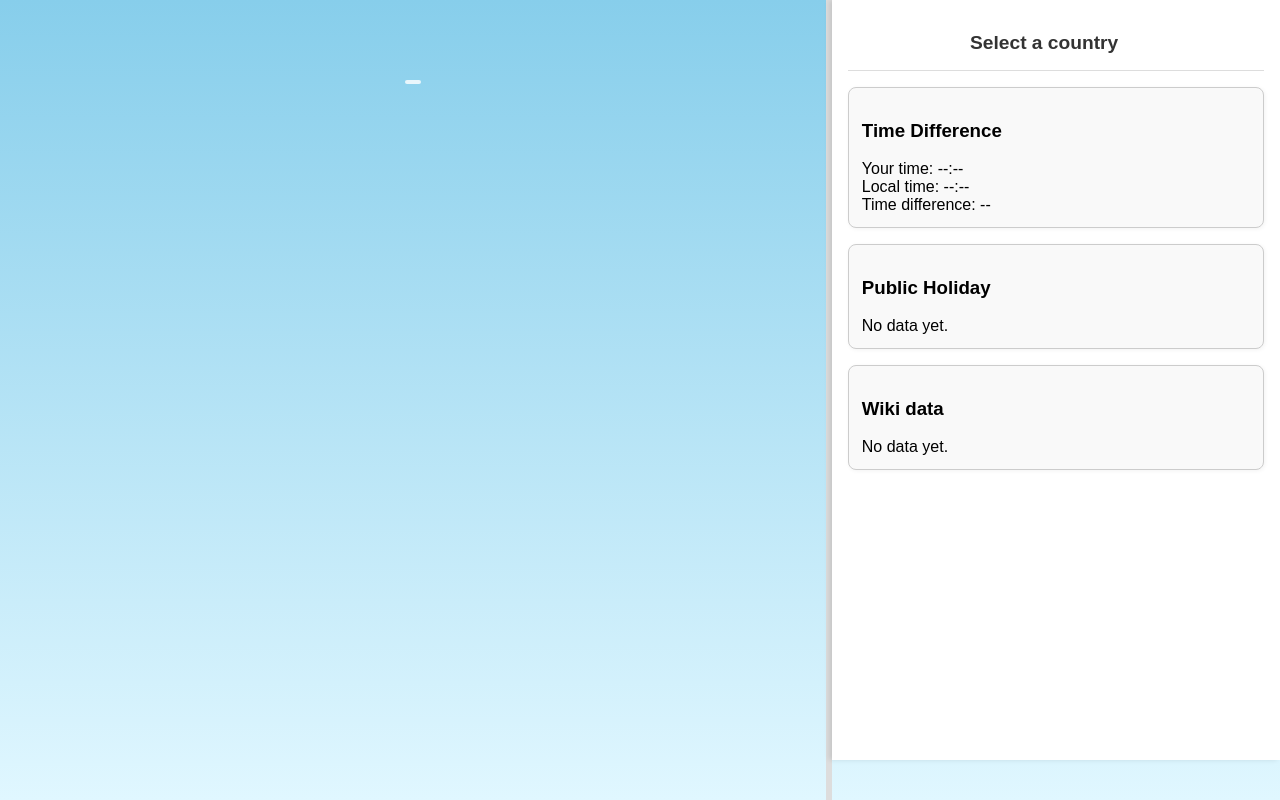
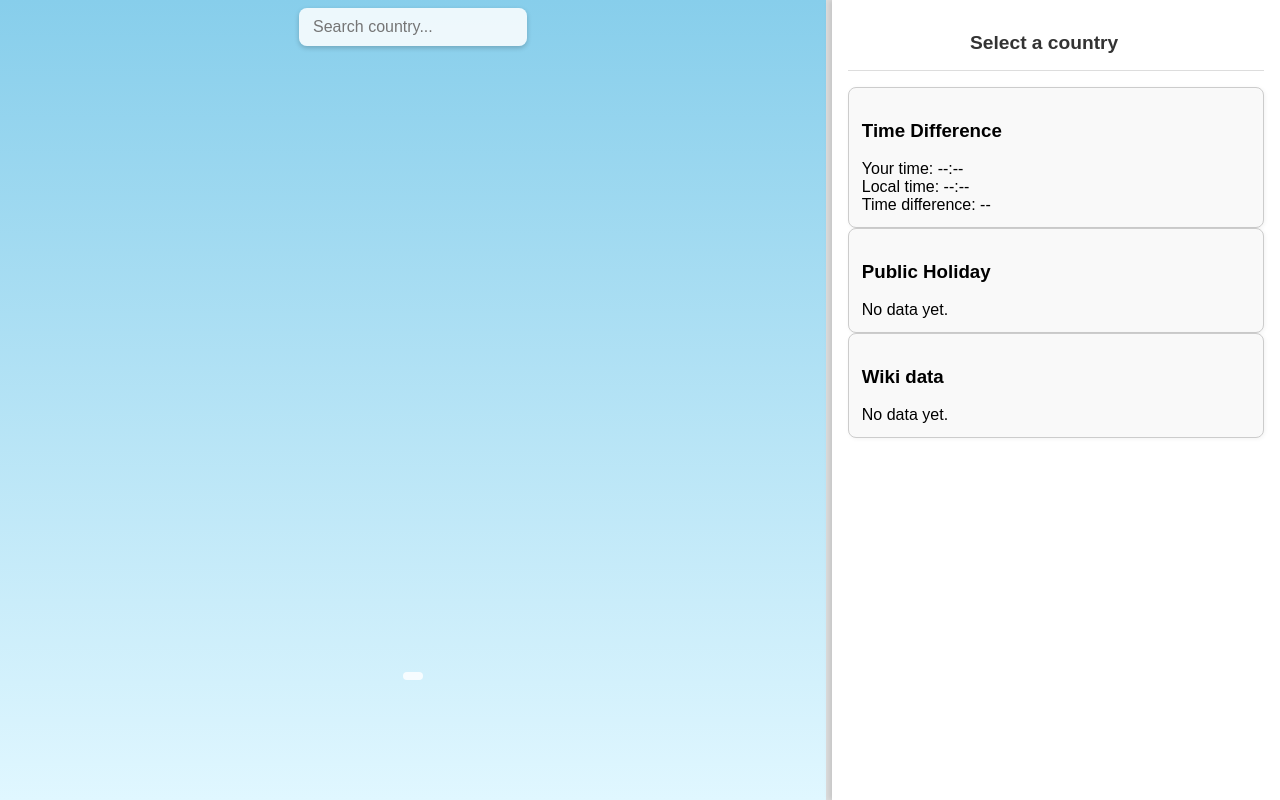
Before and after one commit to mambo-san/narco_neko_playground, a Flask app: page /world_dashboard/ in a window 1280 px wide. Run offline with Flask 3, Linux system fonts and the light colour scheme.

Commit message:
WD: Added country search feature.

```diff
--- a/world_dashboard/static/scripts.js
+++ b/world_dashboard/static/scripts.js
@@ -84,12 +84,168 @@
     marker.attr("cx", x).attr("cy", y);
   }
 
+}
 
 
+function jumpToCountry(country) {
+  const [lon, lat] = d3.geoCentroid(country);
 
+  // Set target rotation
+  targetRotation[0] = -lon;
+  targetRotation[1] = -lat;
 
+  // Also manually update internal state
+  selectedCountryId = country.id;
+  selectedClickLonLat = [lon, lat];
+  markerLonLat = [lon, lat];
+  countrySelected = true;
+  autoRotate = false;
+
+  // Deselect others, highlight this one
+  d3.selectAll(".country").classed("selected-country", false);
+  d3.selectAll(".country")
+    .filter(d => d.id === country.id)
+    .classed("selected-country", true);
+
+  // Show marker
+  svg.select("#click-marker").style("display", "block");
+
+  // Trigger refresh as needed
+  refreshCountryInfo(country.id, lat, lon);
 }
 
+function refreshCountryInfo(countryId, lat, lon) {
+  document.getElementById("flag-img").classList.remove("show");
+  document.getElementById("country-label").opacity = 0;
+  document.getElementById("wiki-content").textContent = "Loading...";
+  document.getElementById("holiday-content").textContent = "Loading...";
+  document.getElementById("user-time").textContent = "--:--";
+  document.getElementById("local-time").textContent = "Loading...";
+  document.getElementById("time-diff").textContent = "";
+
+  fetch("/world_dashboard/country/info", {
+    method: "POST",
+    headers: { "Content-Type": "application/json" },
+    body: JSON.stringify({ country: countryId })
+  })
+    .then(res => res.json())
+    .then(countryInfo => {
+      if (countryInfo?.alpha2) {
+        const flagImg = document.getElementById("flag-img");
+        const flagBlock = document.getElementById("flag-block");
+        flagBlock.classList.remove("show");
+
+        flagImg.onload = () => {
+          flagImg.classList.add("show");
+          flagBlock.classList.add("show");
+        };
+
+        flagImg.src = `https://flagcdn.com/w80/${countryInfo.alpha2.toLowerCase()}.png`;
+        flagImg.alt = `${countryInfo.name} flag`;
+        document.getElementById("country-label").textContent = countryInfo.name;
+      }
+    });
+
+  fetch("/world_dashboard/country/time", {
+    method: "POST",
+    headers: { "Content-Type": "application/json" },
+    body: JSON.stringify({ lat, lon })
+  })
+    .then(res => res.json())
+    .then(data => {
+      const now = new Date();
+      const userTime = now.getHours() + ":" + now.getMinutes().toString().padStart(2, '0');
+      const localTime = data.local_time || "--:--";
+      const userOffset = -now.getTimezoneOffset() / 60;
+      const localOffset = data.offset_hours;
+      let diff = userOffset - localOffset;
+      let absDiff = Math.abs(diff);
+      let diffHours = Math.floor(absDiff);
+      let diffMinutes = Math.round((absDiff - diffHours) * 60);
+      if (diffMinutes === 60) { diffMinutes = 0; diffHours += 1; }
+
+      let relation = "Same time zone";
+      if (diff !== 0) {
+        const direction = diff > 0 ? "ahead" : "behind";
+        const hourPart = diffHours ? `${diffHours} hour${diffHours !== 1 ? "s" : ""}` : "";
+        const minutePart = diffMinutes ? `${diffMinutes} minute${diffMinutes !== 1 ? "s" : ""}` : "";
+        const joiner = hourPart && minutePart ? " and " : "";
+        relation = `You are ${direction} by ${hourPart}${joiner}${minutePart}`;
+      }
+
+      const userTimeZone = Intl.DateTimeFormat().resolvedOptions().timeZone;
+      const localTimeZone = data.timezone || "Unknown";
+      document.getElementById("user-time").textContent = `Your time: ${userTime} (${userTimeZone})`;
+      document.getElementById("local-time").textContent = `Local time: ${localTime} (${localTimeZone})`;
+      document.getElementById("time-diff").textContent = relation;
+    });
+
+  fetch("/world_dashboard/country/holidays", {
+    method: "POST",
+    headers: { "Content-Type": "application/json" },
+    body: JSON.stringify({ country: countryId })
+  })
+    .then(res => res.json())
+    .then(holidays => {
+      const container = document.getElementById("holiday-content");
+      container.innerHTML = "";
+      const todayStr = new Date().toISOString().split("T")[0];
+      let todayInserted = false;
+
+      holidays.forEach(h => {
+        if (!todayInserted && todayStr < h.date) {
+          const todayDiv = document.createElement("div");
+          todayDiv.textContent = ` ${todayStr}     ── Today ──`;
+          todayDiv.style.color = "#666";
+          todayDiv.style.fontStyle = "italic";
+          container.appendChild(todayDiv);
+          todayInserted = true;
+        }
+
+        const div = document.createElement("div");
+        div.textContent = `${h.date}: ${h.name}`;
+        if (h.date === todayStr) {
+          div.style.color = "#e63946";
+          div.style.fontWeight = "bold";
+          div.textContent += " ← Today";
+          todayInserted = true;
+        }
+
+        container.appendChild(div);
+      });
+
+      if (!holidays.length) {
+        container.textContent = "No holiday data found.";
+      }
+    });
+
+  fetch("/world_dashboard/country/wiki", {
+    method: "POST",
+    headers: { "Content-Type": "application/json" },
+    body: JSON.stringify({ country: countryId })
+  })
+    .then(res => res.json())
+    .then(data => {
+      const container = document.getElementById("wiki-content");
+      container.innerHTML = "";
+
+      if (data.error) {
+        container.textContent = "No Wikipedia data found.";
+        return;
+      }
+
+      const text = document.createElement("p");
+      text.textContent = data.extract;
+
+      const link = document.createElement("a");
+      link.href = data.url;
+      link.textContent = "Read more on Wikipedia";
+      link.target = "_blank";
+
+      container.appendChild(text);
+      container.appendChild(link);
+    });
+}
 
 const renderGlobe = () => {
   const container = document.getElementById("globe");
@@ -430,39 +586,100 @@
   });
 });
 
-if (window.innerWidth <= 768) {
-  const infoSection = document.getElementById('info-section');
-  const mapContainer = document.getElementById('map-container');
+const searchInput = document.getElementById("country-search");
+const suggestionsBox = document.getElementById("search-suggestions");
+let selectedIndex = -1;
+let matches = [];
 
-  let lastScrollTop = 0;
-  let expanded = false;
+searchInput.addEventListener("input", () => {
+  const query = searchInput.value.toLowerCase().trim();
+  suggestionsBox.innerHTML = "";
+  selectedIndex = -1;
 
-  infoSection.addEventListener('scroll', () => {
-    const scrollTop = infoSection.scrollTop;
-    const countryNameEl = document.getElementById("country-name");
-    if (!expanded && scrollTop > lastScrollTop + 10) {
-      // (thumb swipes up) → EXPAND info
-      infoSection.style.height = '100vh';
-      mapContainer.style.height = '0vh'; // hide map when fully expanded
+  if (query.length < 1) return;
 
-      expanded = true;
-      //Make the country name (on the globe) disappear for mobile users
-      countryNameEl.style.opacity = "0";
-      countryNameEl.style.pointerEvents = "none";
+  matches = countries.filter(c => c.properties.name.toLowerCase().includes(query));
 
-    } else if (expanded && scrollTop === 0) {
-      // (thumb swipes down) COLLAPSE info
-      infoSection.style.height = '20vh';
-      mapContainer.style.height = '80vh';
-      expanded = false;
-      //Make the country name (on the globe) appear for mobile users
-      countryNameEl.style.opacity = "1";
-      countryNameEl.style.pointerEvents = "auto";
+  matches.forEach((country, i) => {
+    const div = document.createElement("div");
+    div.textContent = country.properties.name;
+
+    div.onclick = () => {
+      searchInput.value = country.properties.name;
+      jumpToCountry(country);
+      suggestionsBox.innerHTML = "";
+      selectedIndex = -1;
+    };
+
+    div.addEventListener("mouseover", () => {
+      selectedIndex = i;
+      updateSuggestionHighlight(suggestionsBox.querySelectorAll("div"));
+    });
+
+    suggestionsBox.appendChild(div);
+  });
+});
+
+searchInput.addEventListener("keydown", (e) => {
+  const items = suggestionsBox.querySelectorAll("div");
+  if (!items.length) return;
+
+  if (e.key === "ArrowDown") {
+    e.preventDefault();
+    selectedIndex = (selectedIndex + 1) % items.length;
+    updateSuggestionHighlight(items);
+  }
+
+  if (e.key === "ArrowUp") {
+    e.preventDefault();
+    selectedIndex = (selectedIndex - 1 + items.length) % items.length;
+    updateSuggestionHighlight(items);
+  }
+
+  if (e.key === "Enter") {
+    e.preventDefault();
+    if (items.length === 1) {
+      searchInput.value = matches[0].properties.name;
+      jumpToCountry(matches[0]);
+    } else if (selectedIndex >= 0 && selectedIndex < matches.length) {
+      searchInput.value = matches[selectedIndex].properties.name;
+      jumpToCountry(matches[selectedIndex]);
     }
+    suggestionsBox.innerHTML = "";
+    selectedIndex = -1;
+    searchInput.blur();
+  }
 
-    lastScrollTop = scrollTop;
+  if (e.key === "Escape") {
+    suggestionsBox.innerHTML = "";
+    selectedIndex = -1;
+  }
+});
+
+function updateSuggestionHighlight(items) {
+  items.forEach((item, i) => {
+    item.classList.toggle("selected", i === selectedIndex);
   });
 }
+
+
+document.addEventListener("keydown", (e) => {
+  // Only trigger if ESC is pressed and the search box is NOT focused
+  if (e.key === "Escape" && document.activeElement.id !== "country-search") {
+    // Clear selection
+    countrySelected = false;
+    selectedCountryId = null;
+    selectedClickLonLat = null;
+    markerLonLat = null;
+    autoRotate = true;
+
+    // Remove marker and highlight
+    svg.select("#click-marker").style("display", "none");
+    d3.selectAll(".country").classed("selected-country", false);
+  }
+});
+
+
 
 function interpolateColor(hex1, hex2, t) {
   const c1 = parseInt(hex1.slice(1), 16);
@@ -520,4 +737,81 @@
 
 });
 
+//Some mobile specific stuff
+if (window.innerWidth <= 768) {
+  const infoSection = document.getElementById("info-section");
+  const mapContainer = document.getElementById("map-container");
+  const countryNameEl = document.getElementById("country-name");
+
+  let currentInfoHeight = 20; // in vh
+  let isLockedExpanded = false;
+  let startY = null;
+
+  function setHeights(vh) {
+    currentInfoHeight = Math.min(Math.max(vh, 20), 100);
+    infoSection.style.height = `${currentInfoHeight}vh`;
+    mapContainer.style.height = `${100 - currentInfoHeight}vh`;
+
+    if (currentInfoHeight >= 95) {
+      countryNameEl.style.opacity = "0";
+      countryNameEl.style.pointerEvents = "none";
+      infoSection.classList.add("expanded");
+    } else {
+      countryNameEl.style.opacity = "1";
+      countryNameEl.style.pointerEvents = "auto";
+      infoSection.classList.remove("expanded");
+    }
+  }
+
+  let isDraggingPanel = false;
+
+  infoSection.addEventListener("touchstart", (e) => {
+    startY = e.touches[0].clientY;
+    isDraggingPanel = infoSection.scrollTop === 0 || !isLockedExpanded;
+  });
+
+  infoSection.addEventListener("touchmove", (e) => {
+    if (!isDraggingPanel || startY === null) return;
+
+    const deltaY = startY - e.touches[0].clientY;
+    const deltaVH = deltaY / window.innerHeight * 100;
+    const newHeight = currentInfoHeight + deltaVH;
+
+    setHeights(newHeight);
+    startY = e.touches[0].clientY;
+
+    // Auto-expand when past 30%
+    if (!isLockedExpanded && newHeight > 30) {
+      setHeights(100);
+      isLockedExpanded = true;
+    }
+
+    // Auto-collapse when dragging down from top
+    if (isLockedExpanded && newHeight < 90 && infoSection.scrollTop === 0 && deltaY < 0) {
+      setHeights(20);
+      isLockedExpanded = false;
+    }
+  });
+
+  infoSection.addEventListener("touchend", () => {
+    startY = null;
+    isDraggingPanel = false;
+  });
+
+  // Allow reverse collapse only when scrolled to the top
+  infoSection.addEventListener("scroll", () => {
+    if (
+      isLockedExpanded &&
+      infoSection.scrollTop === 0 &&
+      startY === null // no active touch
+    ) {
+      isLockedExpanded = false;
+      setHeights(20);
+    }
+  });
+
+  // Set initial layout
+  setHeights(20);
+}
+
 animate();
--- a/world_dashboard/static/style.css
+++ b/world_dashboard/static/style.css
@@ -43,7 +43,7 @@
   display: flex;
   flex-direction: row;
   height: 100vh;
-  overflow: hidden;
+
 }
 
 #resizer {
@@ -60,30 +60,31 @@
   text-align: left;
 }
 
+#map-column {
+  flex-grow: 1;
+  display: flex;
+   flex-direction: column;
+    overflow: hidden;
+}
 
 #map-container {
-  flex: 1;
+  flex-grow: 1;
   position: relative;
-  min-width: 200px;
+  display: flex;
+  flex-direction: column;
+  align-items: center;
+  justify-content: center;
+  overflow: hidden;
 }
 
 #globe {
   width: 100%;
-  height: 100%;
+  height: auto;
+  max-height: 100vh;
+  aspect-ratio: 1 / 1;
   display: block;
 }
 
-#country-name {
-  position: absolute;
-  top: 10%;
-  left: 50%;
-  transform: translateX(-50%);
-  font-weight: bold;
-  font-size: 1rem;
-  background: rgba(255,255,255,0.8);
-  padding: 2px 8px;
-  border-radius: 4px;
-}
 
 .selected-country {
   fill: #ffd700 !important;
@@ -112,7 +113,7 @@
   padding: 1rem;
   box-shadow: -3px 0 5px rgba(0, 0, 0, 0.1);
   overflow-y: auto;
-  height: calc(100vh - 40px);
+  height: 100vh;
   box-sizing: border-box;
   display: flex;
   flex-direction: column;
@@ -173,6 +174,73 @@
 }
 
 
+#search-bar {
+  position: absolute;
+  top: 1%;
+  left: 50%;
+  transform: translateX(-50%);
+  width: 90%;
+  max-width: 200px;
+  z-index: 2;
+  pointer-events: none;
+  display: flex;
+  flex-direction: column;
+  align-items: center;
+  gap: 0.1rem;
+}
+
+#country-search {
+  width: 100%;
+  padding: 10px 14px;
+  border: none;
+  border-radius: 8px;
+  background: rgba(255, 255, 255, 0.85);
+  font-size: 1rem;
+  box-shadow: 0 2px 5px rgba(0, 0, 0, 0.2);
+  pointer-events: auto;
+}
+
+#search-suggestions {
+  width: 100%;
+  background: rgba(255, 255, 255, 0.95);
+  border-radius: 4px;
+  max-height: 200px;
+  overflow-y: auto;
+  font-size: 0.9rem;
+  pointer-events: auto;
+  box-shadow: 0 2px 4px rgba(0, 0, 0, 0.1);
+}
+
+#search-suggestions div {
+  padding: 6px 10px;
+  cursor: pointer;
+  text-align: left;
+}
+
+#search-suggestions div:hover {
+  background: #eee;
+}
+
+#search-suggestions div.selected {
+  background-color: #d0e6ff;
+}
+
+#country-name {
+  position: absolute;
+  bottom: 15%;
+  left: 50%;
+  transform: translateX(-50%);
+  font-size: 0.95rem;
+  font-weight: bold;
+  background: rgba(255, 255, 255, 0.8);
+  border-radius: 4px;
+  padding: 4px 10px;
+  text-align: center;
+  pointer-events: none;
+  z-index: 5;
+}
+
+
 @media (max-width: 768px) {
   #main {
     flex-direction: column;
--- a/world_dashboard/templates/world_dashboard.html
+++ b/world_dashboard/templates/world_dashboard.html
@@ -9,12 +9,23 @@
 <body>
   <div id="container">
 
+
+    <div id="main">
       <!-- The left side of the screen.-->
-    <div id="main">
+      <div id="map-column">
         <div id="map-container">
+          <div id="search-bar">
+            <input id="country-search" type="text" placeholder="Search country..." />
+            <div id="search-suggestions"></div>
+          </div>
+
+          <svg id="globe"></svg>
+
+          <!-- Move this back inside -->
           <div id="country-name"></div>
-        <svg id="globe"></svg>
         </div>
+      </div>
+
 
       <!-- Adjustable divider-->
       <div id="resizer"></div>
@@ -29,6 +40,7 @@
           </div>
         </div>
 
+          <div id="info-scrollable">
           <div class="info-container" id="time-container">
             <h3>Time Difference</h3>
             <div id="user-time" class="fade">Your time: --:--</div>
@@ -45,7 +57,7 @@
             <h3>Wiki data</h3>
             <div id="wiki-content" class="fade">No data yet.</div>
           </div>
-
+        </div>
 
 
 
```
Also changed, not shown: other parts of world_dashboard/static/style.css (+39 -7 lines). Lines whose indentation alone changed are shown as unchanged.
